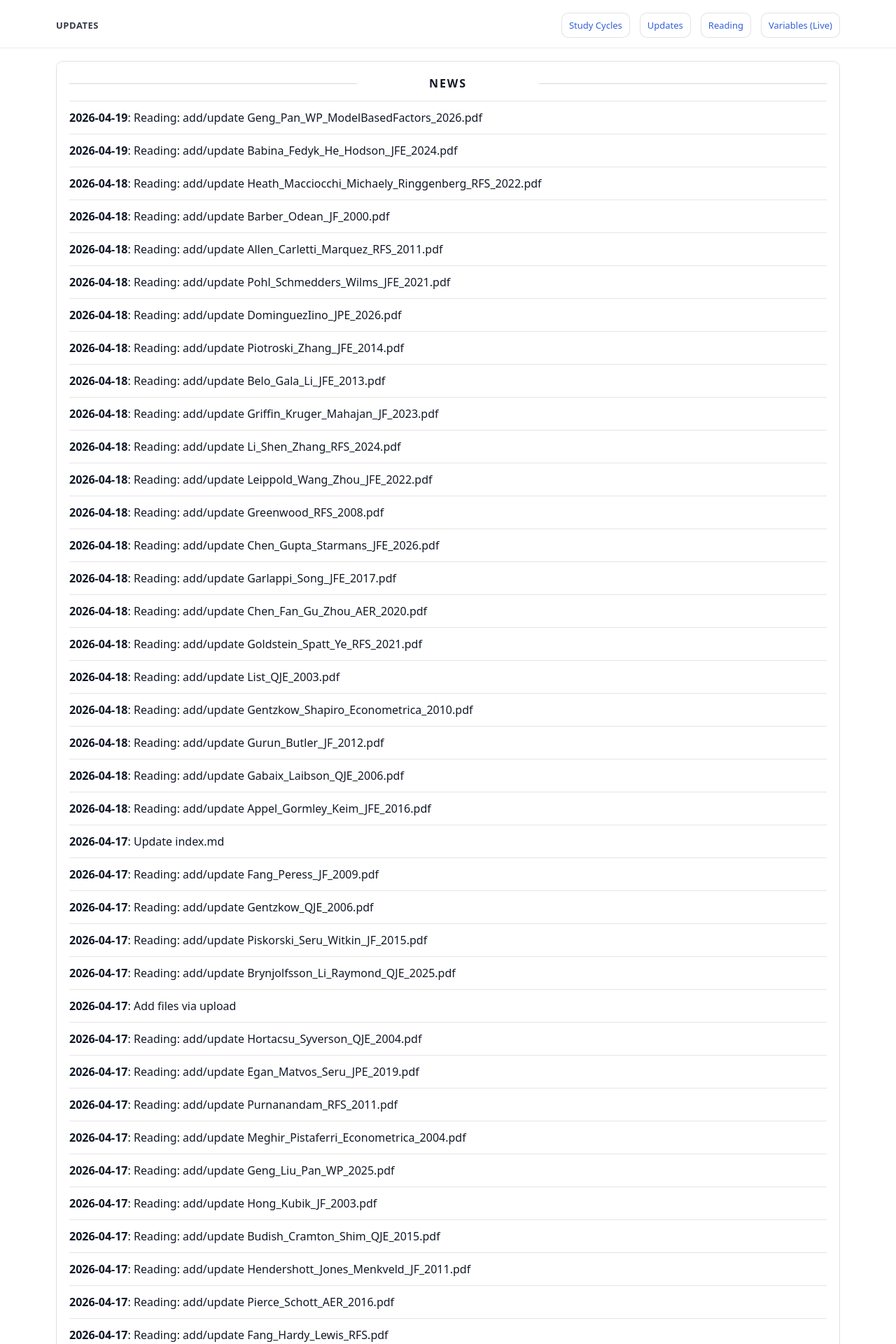
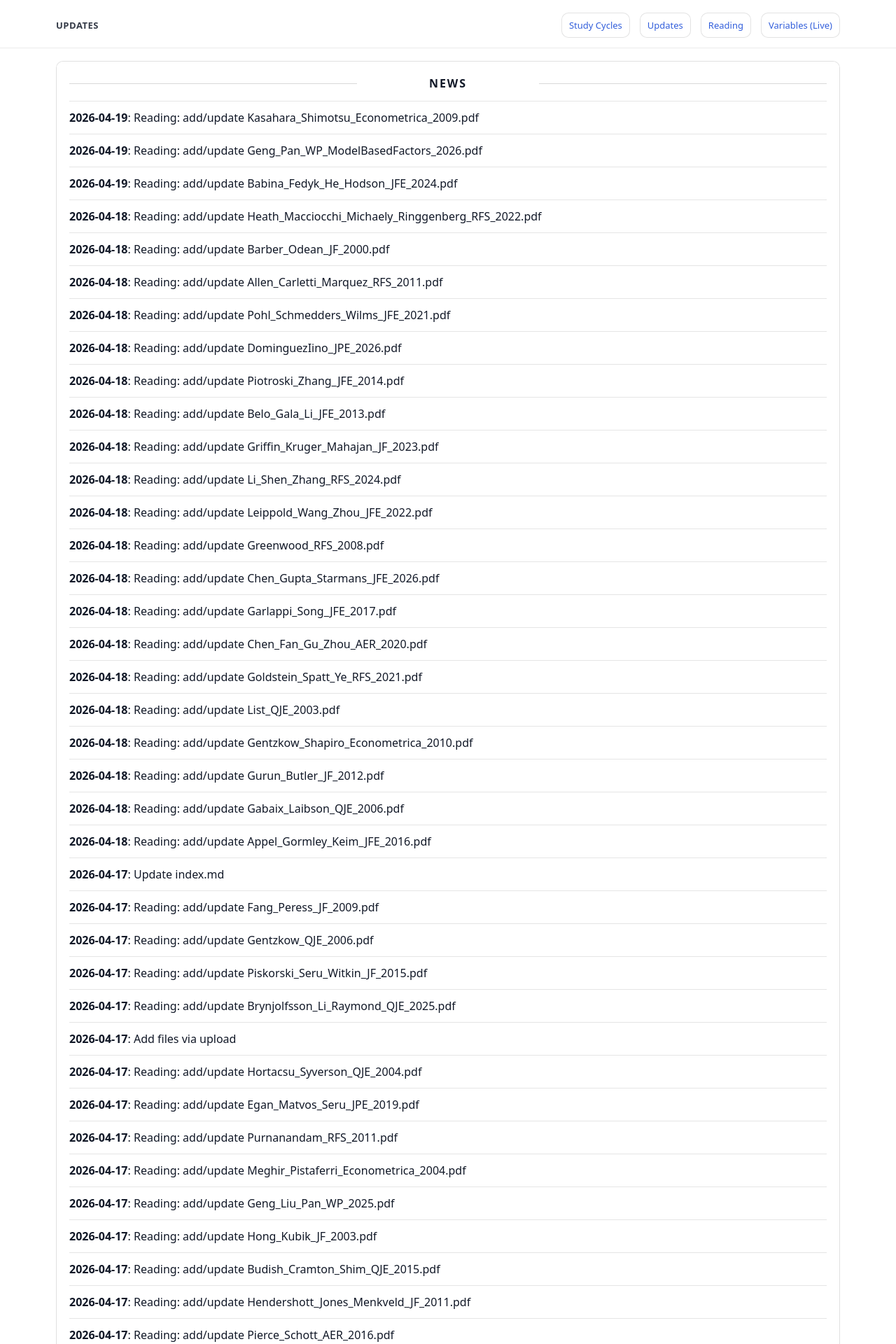
Before and after one commit to yaxinzn/study-archive, a Jekyll site: the page built from updates/index.md, in a window 1280 px wide. Shown: the top 1920 px of the page at 70% size. Built offline with Jekyll 4.4.1, drawn with Linux system fonts in a browser that asks for light colours; some of the changed text lies outside the part shown.

Commit message:
chore: update NEWS feed

```diff
--- a/_data/news.yml
+++ b/_data/news.yml
@@ -1,4 +1,7 @@
 # Auto-generated update history (sorted newest -> oldest). Do not edit manually.
+- ts: "1776550855"
+  date: "2026-04-19"
+  title: "Reading: add/update Kasahara_Shimotsu_Econometrica_2009.pdf"
 - ts: "1776550203"
   date: "2026-04-19"
   title: "Reading: add/update Geng_Pan_WP_ModelBasedFactors_2026.pdf"
```
